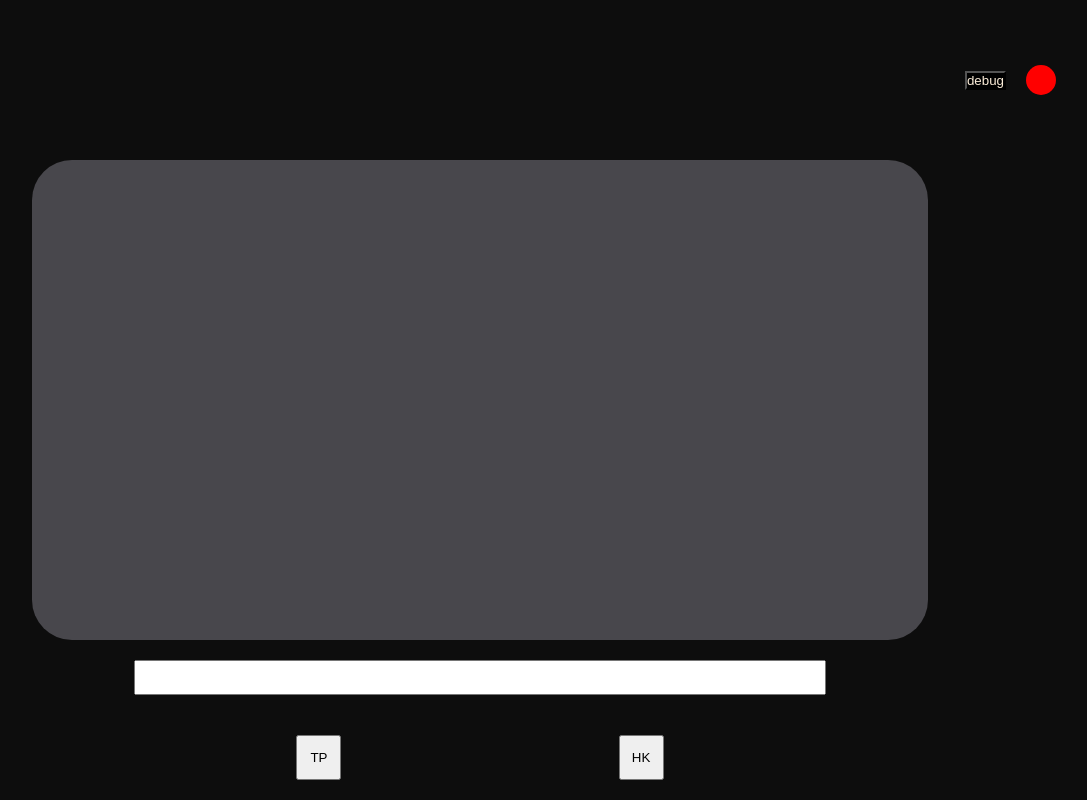
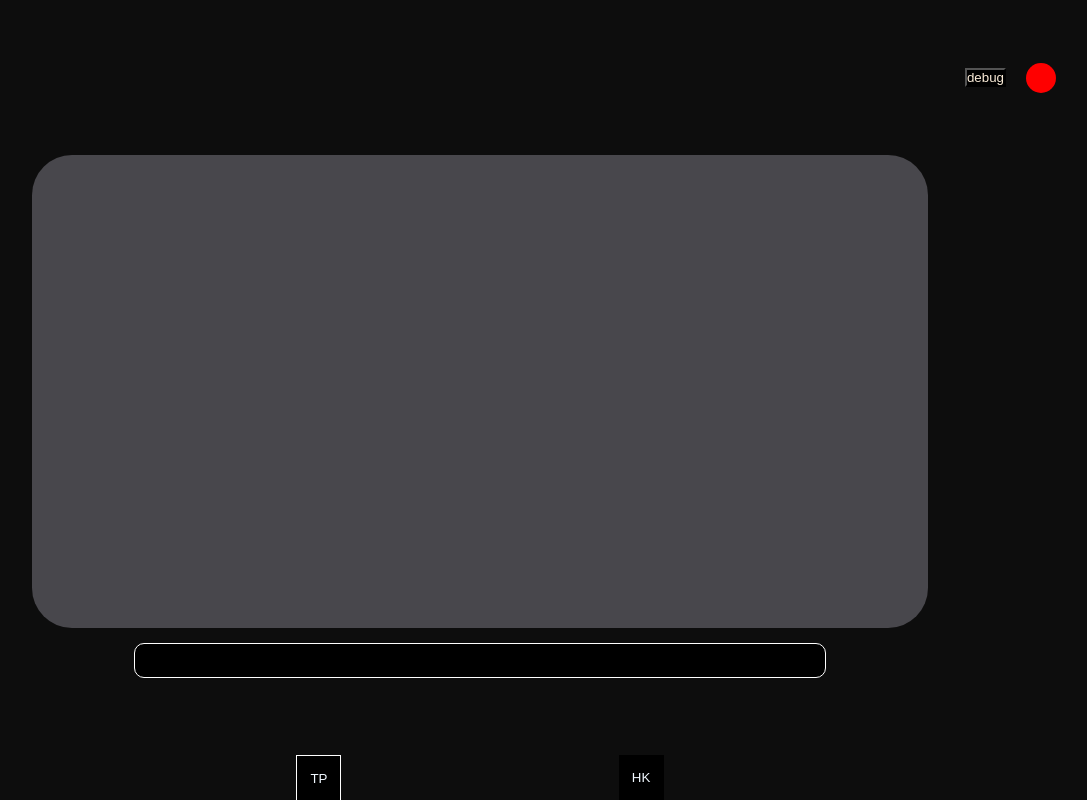
Before and after one commit to gatsbyxrep/remotePCController, a plain HTML site: page webClient/index.html in a window 1280 px wide. Shown: the whole page, without its empty margins (160-1247 px from the left). Drawn offline with Linux system fonts and the light colour scheme.

Commit message:
style fix

```diff
--- a/webClient/assets/css/style.css
+++ b/webClient/assets/css/style.css
@@ -2,6 +2,13 @@
     padding: 0;
     margin: 0;
     box-sizing: border-box;
+}
+input{
+    background-color: black;
+    border: 1px solid white;
+    border-radius: 10px;
+    color: white;
+    padding: 10px;
 }
 .wrapper{
     background-color: #0D0D0D;
@@ -26,7 +33,6 @@
 }
 .header-wrapper{
     width: 90%;
-   /*  background-color: red; */
     height: 20%;
     display: flex;
     align-items:center;
@@ -46,12 +52,12 @@
 }
 
 .footer-wrapper{
+    margin-top: 15px;
     width: 90%;
-/*     background-color: green; */
     height: 20%;
     display: flex;
     flex-direction: column;
-    justify-content:space-around;
+    justify-content:space-between;
     align-items: center;
 }
 .footer-wrapper .input{
@@ -84,10 +90,24 @@
     display: flex;
     justify-content: space-evenly;
     width: 80%;
+    margin-top: 10px;
 }
-.tabs-item{
+
+.tab-item{
     width: 45px;
     height: 45px;
+    background-color: black;
+    border: none;
+    color: aliceblue;
+}
+.selected{
+    border: 1px solid white;
+    border-bottom: none;
+}
+@media (max-height: 380px) {
+    .footer-wrapper{
+        height: 25%;
+    }
 }
 #hot-keys{
     display: flex;
--- a/webClient/index.html
+++ b/webClient/index.html
@@ -38,8 +38,8 @@
                 <input type="text">
             </div>
             <div class="tabs-items">
-                <button id="touch-pad-b" class="tabs-item"> TP</button>
-                <button id="hot-key-b" class="tabs-item"> HK</button>
+                <button id="touch-pad-b" class="tab-item selected"> TP</button>
+                <button id="hot-key-b" class="tab-item"> HK</button>
             </div>
         </div>
     </div>
--- a/webClient/init.js
+++ b/webClient/init.js
@@ -13,11 +13,16 @@ debugButton.onclick = () => {
 debug.onclick = () => {
     debug.classList.add('not-active');
 }
+
 hotKeyButton.onclick = () => {
+    hotKeyButton.classList.add('selected');
+    touchPadButton.classList.remove('selected')
     hotKeys.classList.remove('not-active');
     touchPad.classList.add('not-active');
 }
 touchPadButton.onclick = () => {
+    hotKeyButton.classList.remove('selected');
+    touchPadButton.classList.add('selected')
     touchPad.classList.remove('not-active');
     hotKeys.classList.add('not-active');
 }
```
